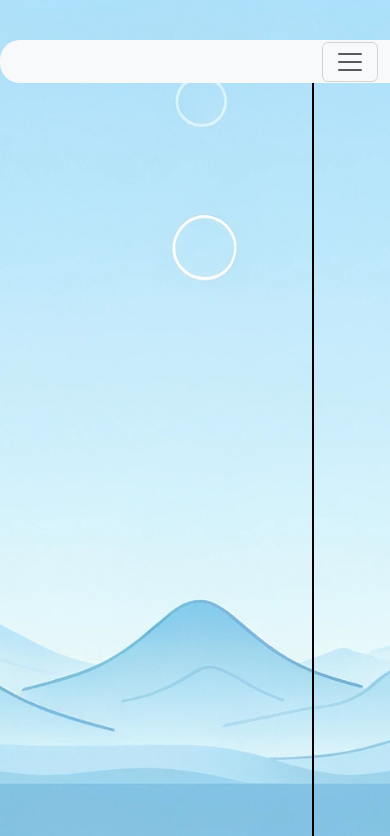
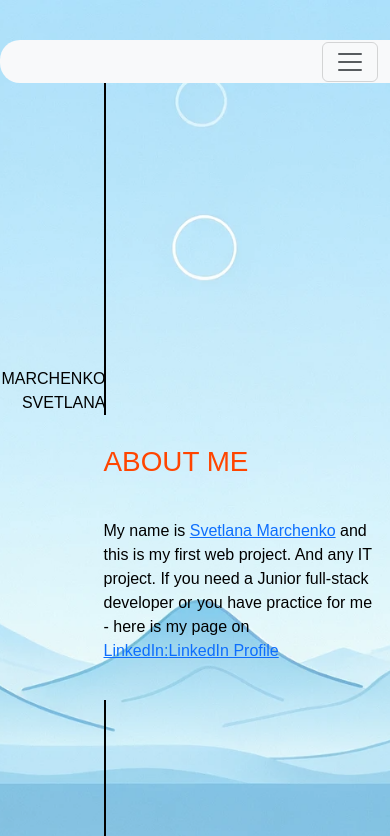
Before and after one commit to SvetlanaMarchenko/value_of_money-, a React (Create React App) app: page /contact in a window 390 px wide. Shown: the top 836 px of the page. Built offline with nearby package versions, Linux system fonts and the light colour scheme.

Commit message:
Started contactinfo for mobile screen. WIP

```diff
--- a/src/App.css
+++ b/src/App.css
@@ -16,7 +16,7 @@
 .App-header {
   background-size: cover; /* This property ensures the image covers the entire container */
   background-position: center; /* Center the image within the container */
-  background-repeat: no-repeat; /* Prevent the image from repeating */
+  background-repeat: repeat; /* Prevent the image from repeating */
   height: 100vh;
   display: flex;
   flex-direction: column;
@@ -113,7 +113,7 @@
   width: 2px;
   height: 100%;
   background-color: #000; /* цвет линии */
-  margin-left: 300px;
+  margin-left: 25%;
   display: flex;
   flex-direction: column-reverse;
   align-items: flex-end;
@@ -140,7 +140,7 @@
   font-family: 'Avenir Next', sans-serif;
   color: orangered;
   text-transform: uppercase;
-  margin:30px 0 0 300px;
+  margin:30px 0 0 25%;
   display: flex;
   align-content: space-around;
   justify-content: space-between;
@@ -149,7 +149,7 @@
 }
 
 .name_direction{
-  margin: 40px 0  37px 300px;
+  margin: 40px 0  37px 25%;
   font-family: 'Avenir Next', sans-serif;
   color: black;
   text-shadow: #000;
```
